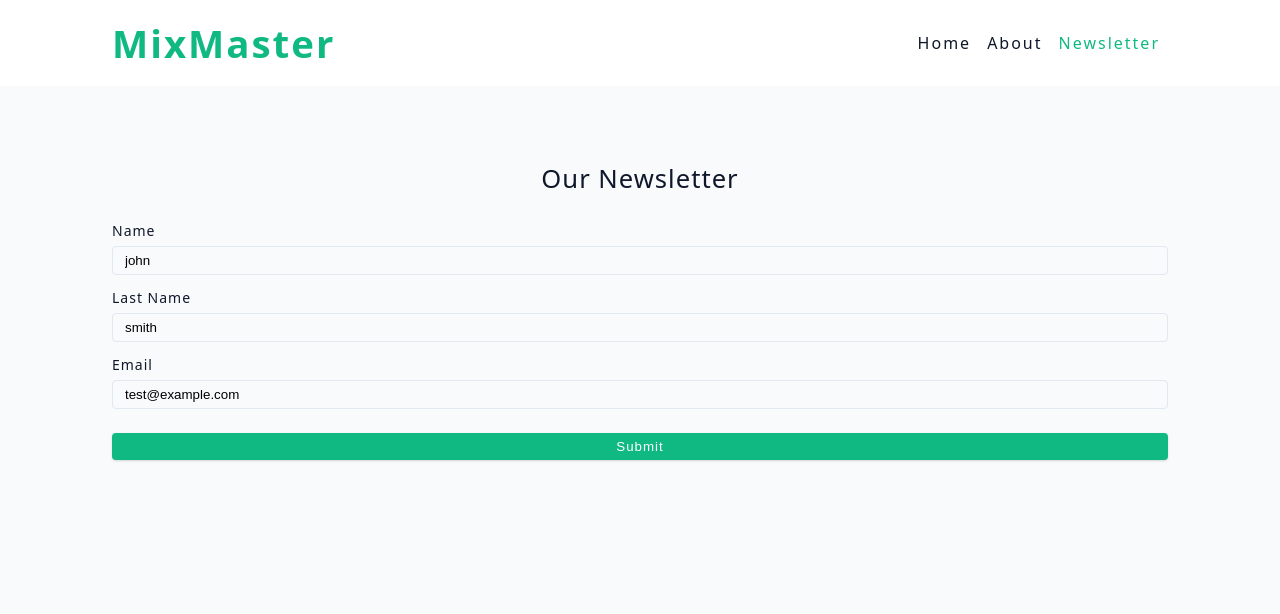
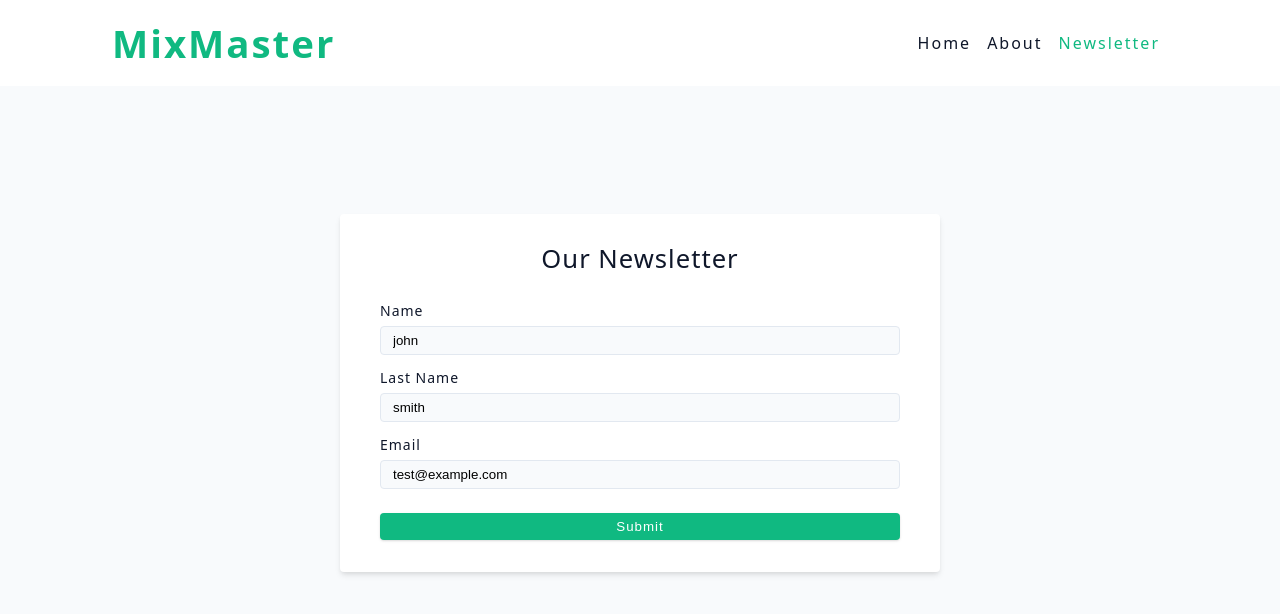
Before and after one commit to konyatomi/MixMaster, a React (Vite) app: page /newsletter in a window 1280 px wide. Shown: the top 614 px of the page. Built offline with nearby package versions, Linux system fonts and the light colour scheme.

Commit message:
HTML Form Submission

```diff
--- a/src/pages/Newsletter.jsx
+++ b/src/pages/Newsletter.jsx
@@ -1,6 +1,6 @@
 const Newsletter = () => {
   return (
-    <form>
+    <form className='form' method='POST'>
       <h4 style={{ textAlign: 'center', marginBottom: '2rem' }}>
         our newsletter
       </h4>
```
